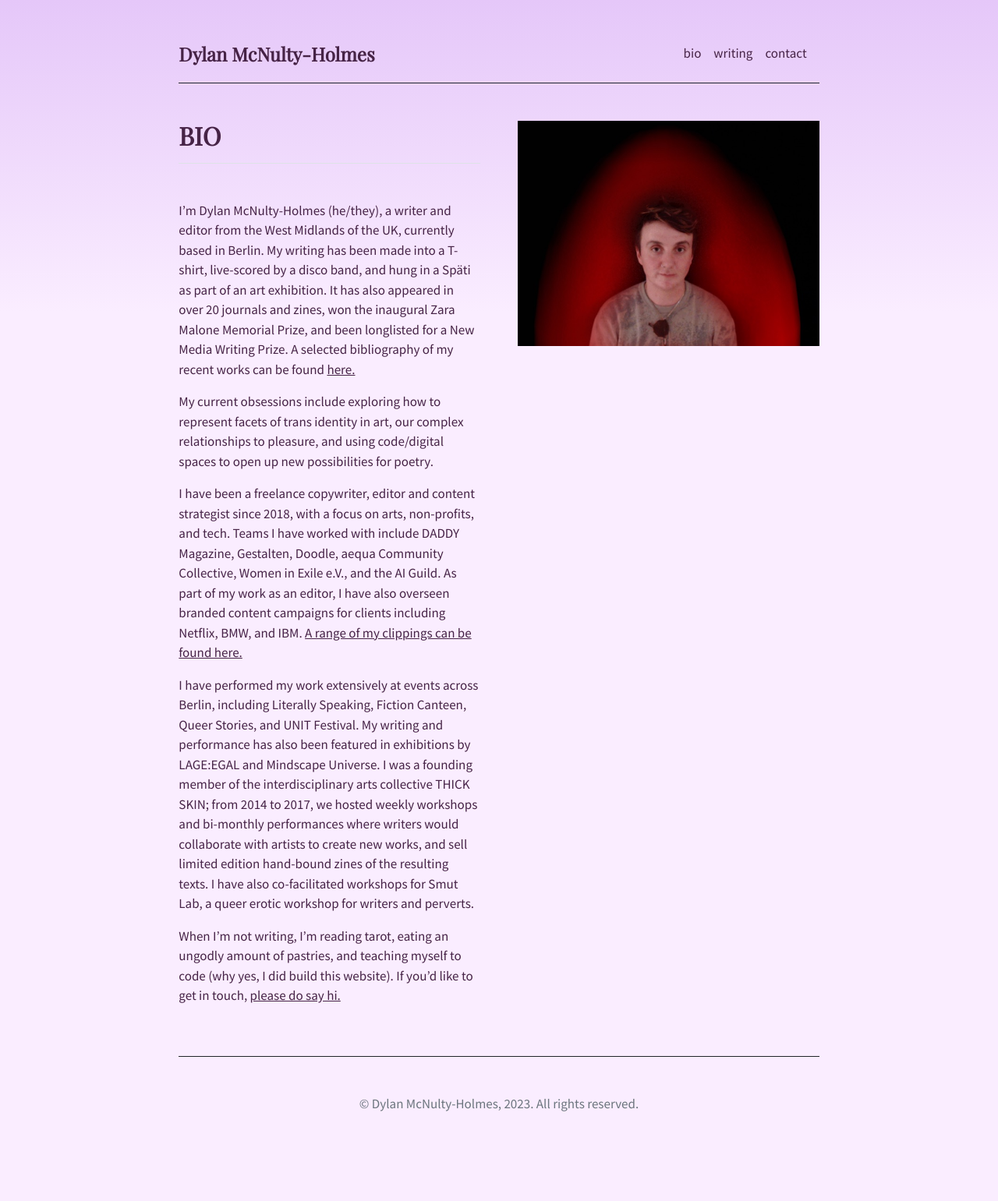
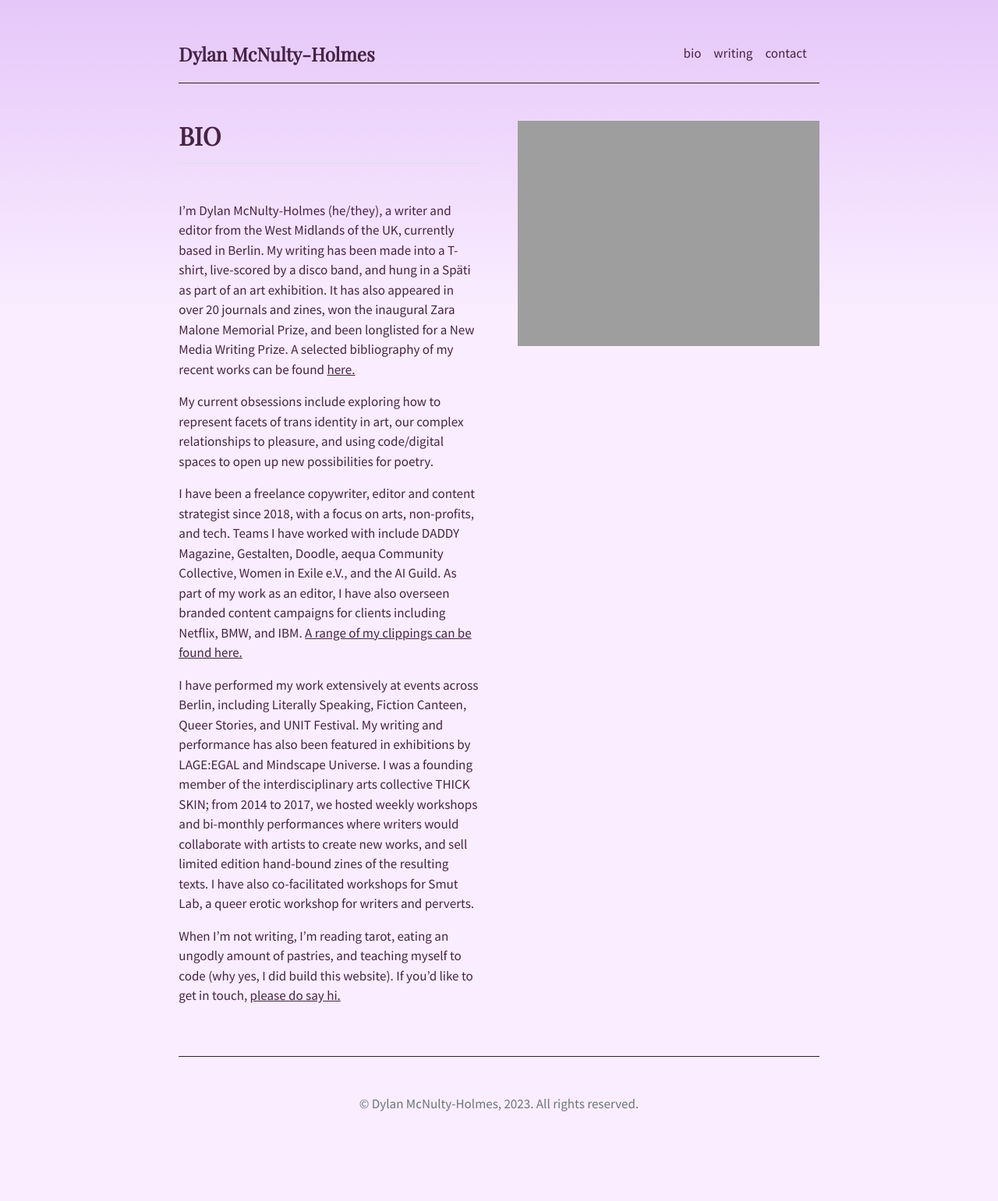
Before and after one commit to dyl-amh/website, a Jekyll site: the page built from bio.md, in a window 1280 px wide. Shown: the whole page at 78% size. Built offline with Jekyll 4.4.1, drawn with Linux system fonts in a browser that asks for light colours.

Commit message:
new bio pic

```diff
--- a/_data/publications.yml
+++ b/_data/publications.yml
@@ -23,4 +23,5 @@
 - {name: '“FRUIT.”, a poem for For Every Year.'}
 - {name: '“WHAT MAKES A MAN?”, a short story for Thick Skin N° 2 (print, edition of 25).  Performed with live music from Private Agenda and Nat Redding.'}
 - {name: '“SEPTEMBER”, a poem for Iris Magazine.'}
+- {name: '“SPEAK, SPIN”, a poetry collection, winner of the Zara Malone Memorial Prize.'}
 - {name: '“SOME KINDA HATE”, a short story for Exetera Magazine.'}
--- a/_data/settings.yml
+++ b/_data/settings.yml
@@ -4,7 +4,7 @@
 - {name: 'contact', url: '/contact'}
 
 people:
-- {name: 'Dylan McNulty-Holmes', email: 'dyl.amh@protonmail.com', image: 'assets/img/dylan-mcnulty-holmes.jpg', url: '/about'}
+- {name: 'Dylan McNulty-Holmes', email: 'dyl.amh@protonmail.com', image: 'assets/img/dylan-mcnulty-holmes-writer-editor.jpeg', url: '/about'}
 
 
 courses:
@@ -13,4 +13,4 @@
 - {name: 'Stellar Structures', url: 'stellar-structures'}
 
 contacts:
-- {name: 'Dylan McNulty-Holmes', email: 'dyl.amh@protonmail.com', image: 'assets/img/dylan-mcnulty-holmes.jpg'}
+- {name: 'Dylan McNulty-Holmes', email: 'dyl.amh@protonmail.com', image: 'assets/img/dylan-mcnulty-holmes-writer-editor.jpeg'}
```
